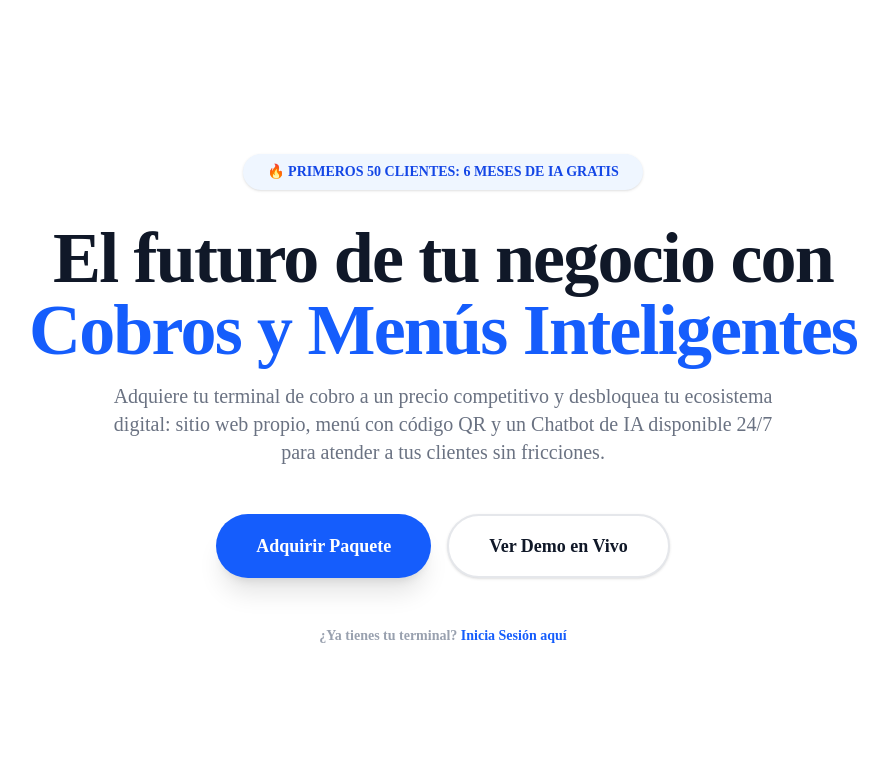
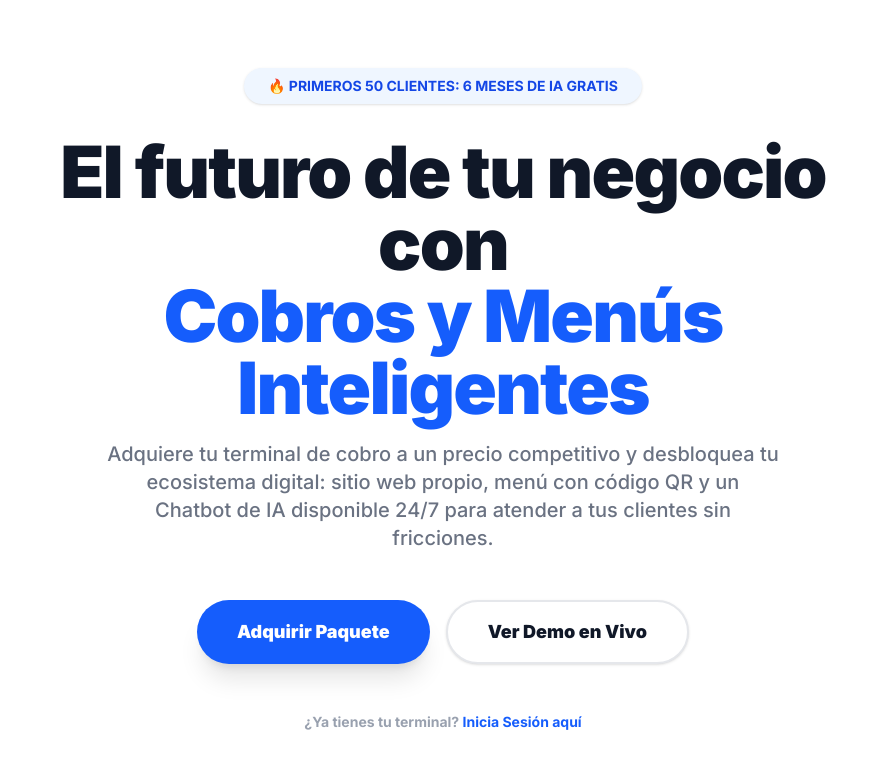
Before and after one commit to XapioBroke/saas-menus-pos, a Next.js app: page / in a window 1280 px wide. Shown: the top 768 px of the page, without its empty margins (197-1085 px from the left). Built offline with nearby package versions, Linux system fonts and the light colour scheme.

Commit message:
Finales fixes 13

```diff
--- a/src/app/layout.tsx
+++ b/src/app/layout.tsx
@@ -1,29 +1,38 @@
-import type { Metadata } from "next";
-import { Geist, Geist_Mono } from "next/font/google";
+import type { Metadata, Viewport } from "next";
+import { Inter } from "next/font/google";
 import "./globals.css";
 
-const geistSans = Geist({
-  variable: "--font-geist-sans",
-  subsets: ["latin"],
-});
+const inter = Inter({ subsets: ["latin"] });
 
-const geistMono = Geist_Mono({
-  variable: "--font-geist-mono",
-  subsets: ["latin"],
-});
-
-export const metadata: Metadata = {
-  title: "Create Next App",
-  description: "Generated by create next app",
+// 1. CONFIGURACIÓN DEL VIEWPORT (Evita que el usuario haga zoom por accidente y rompa el diseño)
+export const viewport: Viewport = {
+  themeColor: "#09090B",
+  width: "device-width",
+  initialScale: 1,
+  maximumScale: 1,
+  userScalable: false,
 };
 
-export default function RootLayout({ children }: LayoutProps<"/">) {
+// 2. METADATA Y CONFIGURACIÓN PWA PARA APPLE Y ANDROID
+export const metadata: Metadata = {
+  title: "MiTerminal | Ecosistema SaaS",
+  description: "Plataforma de gestión inteligente para negocios Tier 1.",
+  manifest: "/manifest.json",
+  appleWebApp: {
+    capable: true,
+    statusBarStyle: "black-translucent",
+    title: "MiTerminal",
+  },
+};
+
+export default function RootLayout({
+  children,
+}: Readonly<{
+  children: React.ReactNode;
+}>) {
   return (
-    <html
-      lang="en"
-      className={`${geistSans.variable} ${geistMono.variable} h-full antialiased`}
-    >
-      <body className="min-h-full flex flex-col">{children}</body>
+    <html lang="es">
+      <body className={inter.className}>{children}</body>
     </html>
   );
 }
```
Also changed, not shown: public/icon-192x192.png (added), public/icon-512x512.png (added), public/manifest.json (added).
